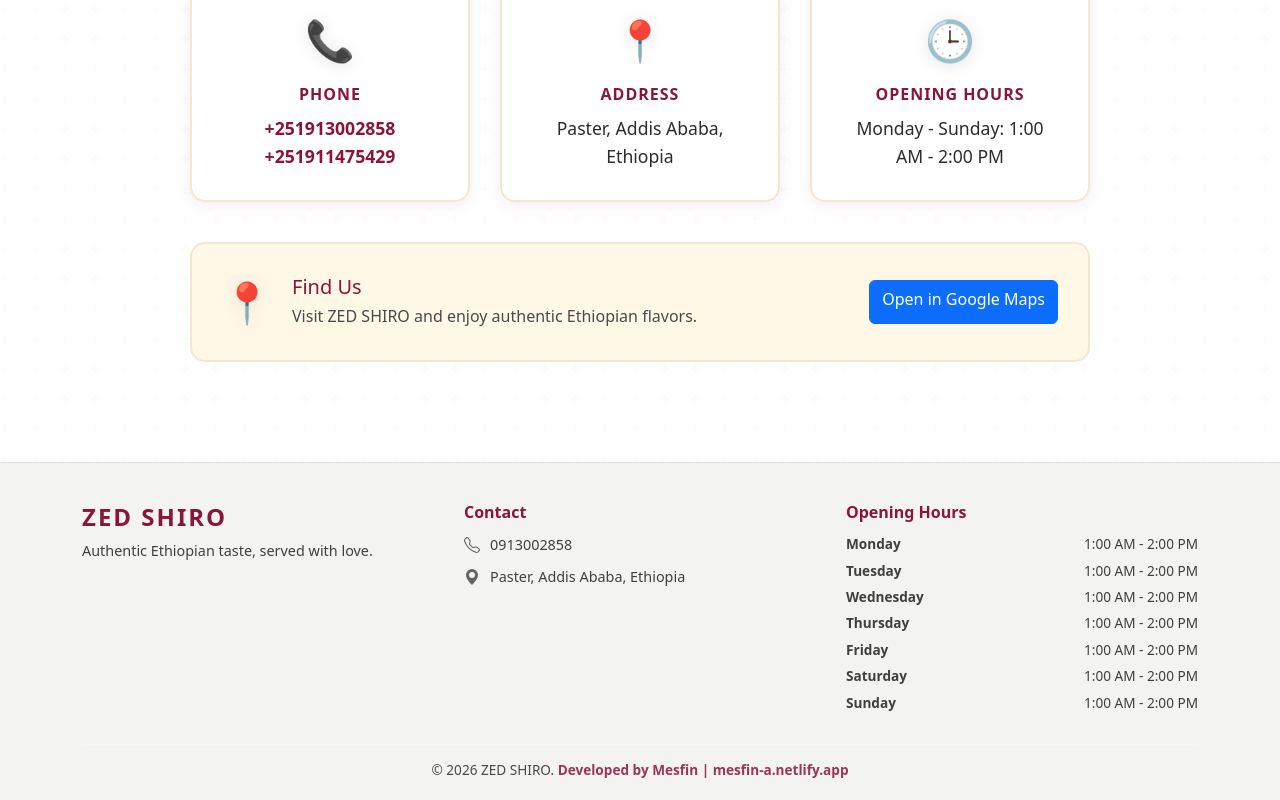
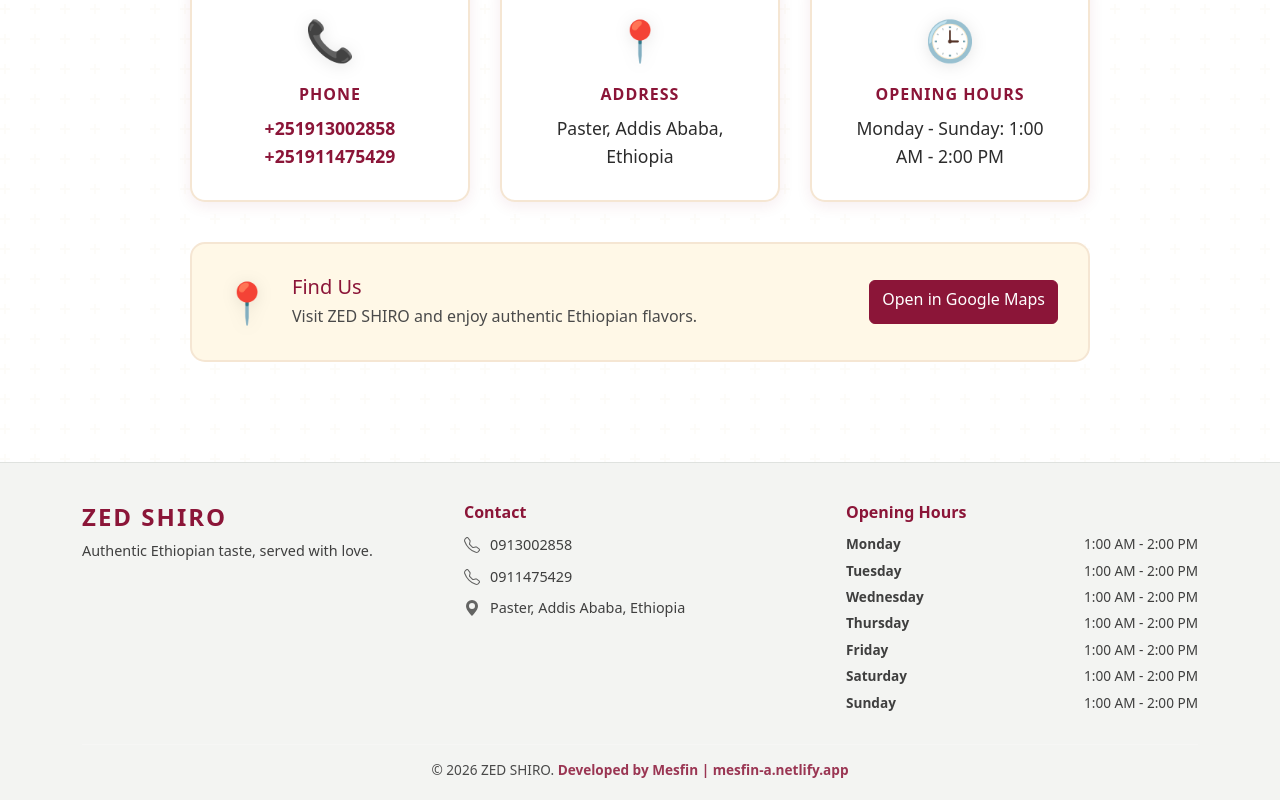
Before and after one commit to mesfinaragaw36-blip/zed_shiro, a React (Vite) app: page / in a window 1280 px wide. Shown: the part 4889-5689 px from the top of the page. Built offline with nearby package versions, Linux system fonts and the light colour scheme.

Commit message:
update the map button color

```diff
--- a/src/component/Contact/Contact.css
+++ b/src/component/Contact/Contact.css
@@ -138,9 +138,9 @@
 }
 
 .location-button {
-  background: var(--golden);
-  border-color: var(--golden);
-  color: var(--charcoal);
+  background-color: var(--burgundy) !important;
+  border-color: var(--burgundy) !important;
+  color: var(--white);
   flex: 0 0 auto;
   font-weight: 700;
   padding: 12px 20px;
@@ -148,9 +148,9 @@
 
 .location-button:hover,
 .location-button:focus {
-  background: var(--golden-light);
-  border-color: var(--golden-light);
-  color: var(--charcoal);
+  background-color: var(--burgundy-dark) !important;
+  border-color: var(--burgundy-dark) !important;
+  color: var(--white);
 }
 
 @media (max-width: 768px) {
--- a/src/component/Footer/Footer.jsx
+++ b/src/component/Footer/Footer.jsx
@@ -19,7 +19,16 @@ function Footer({ language }) {
                   <path d="M3.654 1.328a.678.678 0 0 0-1.015-.063L1.605 2.3c-.483.484-.661 1.169-.45 1.77a17.568 17.568 0 0 0 4.168 6.608 17.569 17.569 0 0 0 6.608 4.168c.601.211 1.286.033 1.77-.45l1.034-1.034a.678.678 0 0 0-.063-1.015l-2.307-1.794a.678.678 0 0 0-.58-.122l-2.19.547a1.745 1.745 0 0 1-1.657-.459L5.482 8.062a1.745 1.745 0 0 1-.46-1.657l.548-2.19a.678.678 0 0 0-.122-.58L3.654 1.328zM1.884.511a1.745 1.745 0 0 1 2.612.163L6.29 2.98c.329.423.445.974.315 1.494l-.547 2.19a.678.678 0 0 0 .178.643l2.457 2.457a.678.678 0 0 0 .644.178l2.189-.547a1.745 1.745 0 0 1 1.494.315l2.306 1.794c.829.645.905 1.87.163 2.611l-1.034 1.034c-.74.74-1.846 1.065-2.877.702a18.634 18.634 0 0 1-7.01-4.42 18.634 18.634 0 0 1-4.42-7.009c-.362-1.03-.037-2.137.703-2.877L1.885.511z"/>
                 </svg>
                 <span>0913002858</span>
+
               </li>
+
+               <li>
+                <svg width="16" height="16" fill="currentColor" viewBox="0 0 16 16">
+                  <path d="M3.654 1.328a.678.678 0 0 0-1.015-.063L1.605 2.3c-.483.484-.661 1.169-.45 1.77a17.568 17.568 0 0 0 4.168 6.608 17.569 17.569 0 0 0 6.608 4.168c.601.211 1.286.033 1.77-.45l1.034-1.034a.678.678 0 0 0-.063-1.015l-2.307-1.794a.678.678 0 0 0-.58-.122l-2.19.547a1.745 1.745 0 0 1-1.657-.459L5.482 8.062a1.745 1.745 0 0 1-.46-1.657l.548-2.19a.678.678 0 0 0-.122-.58L3.654 1.328zM1.884.511a1.745 1.745 0 0 1 2.612.163L6.29 2.98c.329.423.445.974.315 1.494l-.547 2.19a.678.678 0 0 0 .178.643l2.457 2.457a.678.678 0 0 0 .644.178l2.189-.547a1.745 1.745 0 0 1 1.494.315l2.306 1.794c.829.645.905 1.87.163 2.611l-1.034 1.034c-.74.74-1.846 1.065-2.877.702a18.634 18.634 0 0 1-7.01-4.42 18.634 18.634 0 0 1-4.42-7.009c-.362-1.03-.037-2.137.703-2.877L1.885.511z"/>
+                </svg>
+                <span>0911475429</span>
+              </li>
+
               <li>
                 <svg width="16" height="16" fill="currentColor" viewBox="0 0 16 16">
                   <path d="M8 16s6-5.686 6-10A6 6 0 0 0 2 6c0 4.314 6 10 6 10zm0-7a3 3 0 1 1 0-6 3 3 0 0 1 0 6z"/>
--- a/src/component/OrderConfirmation/OrderConfirmation.css
+++ b/src/component/OrderConfirmation/OrderConfirmation.css
@@ -10,6 +10,7 @@
 .confirmation-content {
   text-align: center;
   max-width: 600px;
+  margin-top: 0;
   background: var(--white);
   padding: 60px 40px;
   border-radius: 24px;
```
